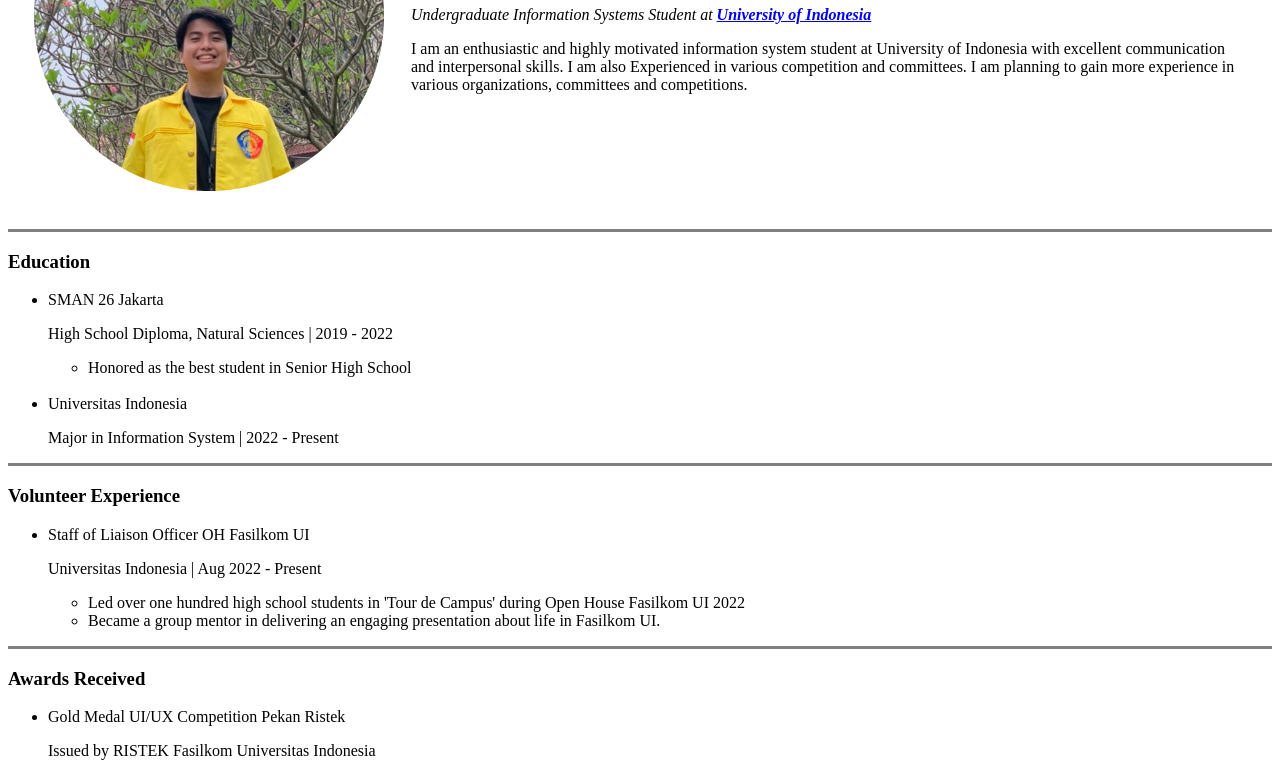
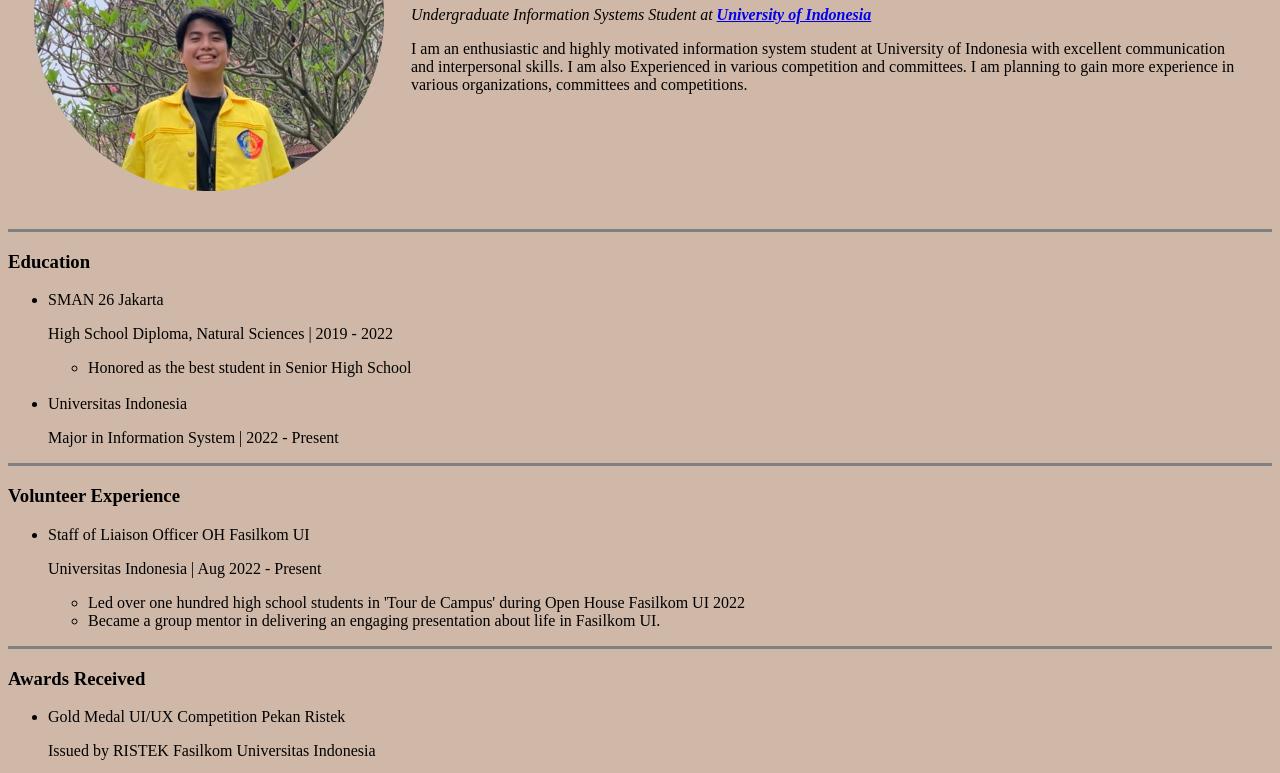
Before and after one commit to afsarakhaa/CV, a plain HTML site: page index.html in a window 1280 px wide. Shown: the part 193-966 px from the top of the page. Drawn offline with Linux system fonts and the light colour scheme.

Commit message:
Update index.html

```diff
--- a/index.html
+++ b/index.html
@@ -6,7 +6,7 @@
         <link rel = "icon" href = "https://emojipedia-us.s3.dualstack.us-west-1.amazonaws.com/thumbs/240/apple/325/t-rex_1f996.png" type = "image/x-icon">
     </head>
 
-    <body>
+    <body style="background-color:#D0B8A8;">
         <table cellspacing="25">
             <tr>
                 <td><img src="Afsar.png"
```
